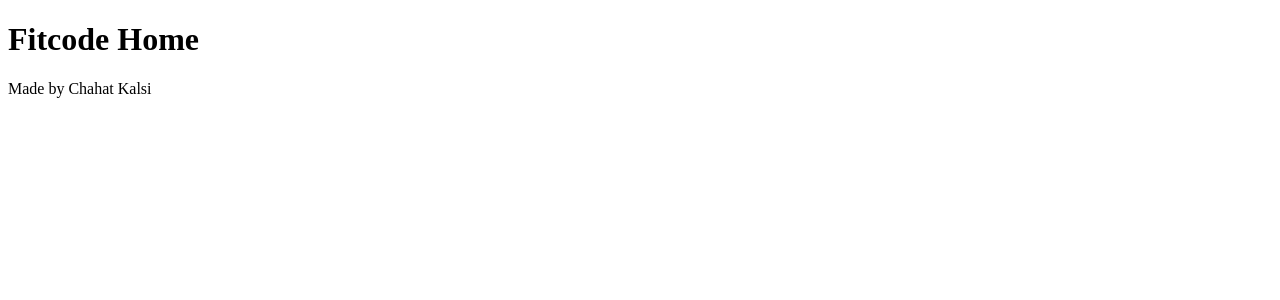
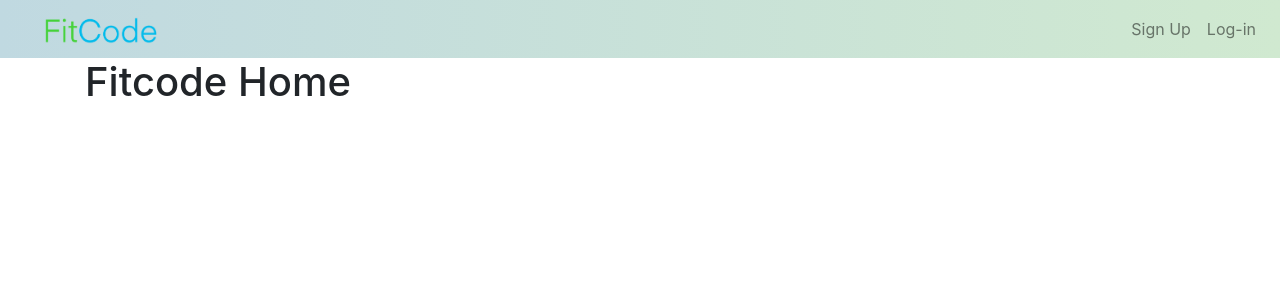
Before and after one commit to Chahat08/FitCode, a Django app: template templates/home.html in a window 1280 px wide. Shown: the top 300 px of the page. Run offline with Django 3.2, Linux system fonts and the light colour scheme; the template is opened without the code that fills it, so the values that code supplies are empty; some libraries are stand-ins or nearby versions.

Commit message:
an ugly bootstrap navbar, some js libs imported

```diff
--- a/templates/_base.html
+++ b/templates/_base.html
@@ -5,12 +5,85 @@
     <meta charset="utf-8">
     <meta name="viewport" content="width=device-width, initial-scale=1, shrink-to-fit=no" />
 
+    <!--<link rel="stylesheet" href="{% static 'css/bootstrap.min.css' %}" />-->
+    <link rel="stylesheet" href="https://stackpath.bootstrapcdn.com/bootstrap/4.3.1/css/bootstrap.min.css" integrity="sha384-ggOyR0iXCbMQv3Xipma34MD+dH/1fQ784/j6cY/iJTQUOhcWr7x9JvoRxT2MZw1T" crossorigin="anonymous">
+
+
+    <link rel="stylesheet" href="{% static 'css/style.css' %}" />
+
+    <link rel="preconnect" href="https://fonts.googleapis.com">
+    <link rel="preconnect" href="https://fonts.gstatic.com" crossorigin>
+    <link href="https://fonts.googleapis.com/css2?family=Maven+Pro:wght@400;500&family=Poppins:ital,wght@0,100;0,200;0,300;1,100;1,200;1,300&display=swap" rel="stylesheet">
+
+    <link rel="stylesheet" href="https://cdnjs.cloudflare.com/ajax/libs/font-awesome/5.15.4/css/fontawesome.min.css">
 
     {% block cssfiles %}{% endblock cssfiles %}
 
     <title>{% block title %}FitCode{% endblock title %}</title>
+    <link rel="icon" href="{% static 'img/favicon.ico' %}" type="image/x-icon" />
 </head>
 <body>
+    <!-- style="background-image: linear-gradient(rgba(0,0,0,0.2), rgba(0,0,0,0.2)), url('../static/img/bg_light.png');">-->
+
+
+    <header>
+        <!-- NAVBAR CONTENTS -->
+        <nav class="navbar sticky-top navbar-expand-lg navbar-light" style="background-image: linear-gradient(to right, rgb(192, 217, 225), rgb(208, 233, 208));">
+            <!--sticky top-->
+
+            <a class="navbar-brand" href="{% url 'home' %}">
+                <img src="{% static 'img/FitCode-Logo_.png' %}" height="30" width="121" class="mx-4" alt="FitCode">
+            </a>
+
+            <button class="navbar-toggler" type="button" data-toggle="collapse" data-target="#navbarNav" aria-controls="navbarNav" aria-expanded="false" aria-label="Toggle navigation">
+                <span class="navbar-toggler-icon"></span>
+            </button>
+
+            <div class="collapse navbar-collapse" id="navbarNav">
+                {% if user.is_authenticated %}
+
+                <ul class="navbar-nav ms-auto w-100 justify-content-end">
+                    <li class="nav-item">
+                        <a class="nav-link" href="#">
+                            <img src="https://img.icons8.com/ios-glyphs/30/000000/code.png" />
+                        </a>
+                    </li>
+                    <li class="nav-item">
+                        <a class="nav-link" href="{% url '#">
+                            <img width="30" height="30" src="https://img.icons8.com/external-flatart-icons-outline-flatarticons/64/000000/external-text-twitter-flatart-icons-outline-flatarticons.png" />
+                        </a>
+                    </li>
+                    <li class="nav-item">
+                        <a class="nav-link" href="#">Problems</a>
+                    </li>
+                    <li class="nav-item">
+                        <a class="nav-link" href="#">Saved</a>
+                    </li>
+                    <li class="nav-item">
+                        <a class="nav-link" href="#">About</a>
+                    </li>
+                    <li>
+                        <div class="btn-group">
+                            <a href="#" type="button" class="btn btn-secondary">{{user.get_username}}</a>
+                            <a href="#" type="button" class="btn btn-outline-danger" data-bs-toggle="dropdown" aria-expanded="false" title="logout">
+                                <img width="20" hight="20" src="https://img.icons8.com/external-sbts2018-outline-sbts2018/58/000000/external-logout-social-media-basic-1-sbts2018-outline-sbts2018.png" />
+                            </a>
+                        </div>
+                    </li>
+                </ul>
+                {% else %}
+                <ul class="navbar-nav ms-auto w-100 justify-content-end">
+                    <li class="nav-item">
+                        <a class="nav-link" href="#">Sign Up</a>
+                    </li>
+                    <li class="nav-item">
+                        <a class="nav-link" href="#">Log-in</a>
+                    </li>
+                    {% endif %}
+                </ul>
+            </div>
+        </nav>
+    </header>
 
     <div class="container" id="container">
         {% block content %}
@@ -19,8 +92,14 @@
 
 
     <footer>
-        <p class="text-muted">Made by Chahat Kalsi</p>
+        <!--<p class="text-muted">Made by Chahat Kalsi</p>-->
     </footer>
+
+    <script src="https://code.jquery.com/jquery-3.2.1.min.js"></script>
+    <script src="https://cdnjs.cloudflare.com/ajax/libs/popper.js/1.14.7/umd/popper.min.js" integrity="sha384-UO2eT0CpHqdSJQ6hJty5KVphtPhzWj9WO1clHTMGa3JDZwrnQq4sF86dIHNDz0W1" crossorigin="anonymous"></script>
+    <script src="https://stackpath.bootstrapcdn.com/bootstrap/4.3.1/js/bootstrap.min.js" integrity="sha384-JjSmVgyd0p3pXB1rRibZUAYoIIy6OrQ6VrjIEaFf/nJGzIxFDsf4x0xIM+B07jRM" crossorigin="anonymous"></script>
+    <script src="https://cdnjs.cloudflare.com/ajax/libs/wow/1.1.2/wow.min.js"></script>
+    <script src="{% static 'js/script.js' %}"></script>
 
     {% block jsfiles %}{% endblock jsfiles %}
 
```
Also changed, not shown: config/settings.py (+13 -0 lines), static/css/style.css (added), static/img/FitCode-Logo_.png (added), static/js/script.js (added).
